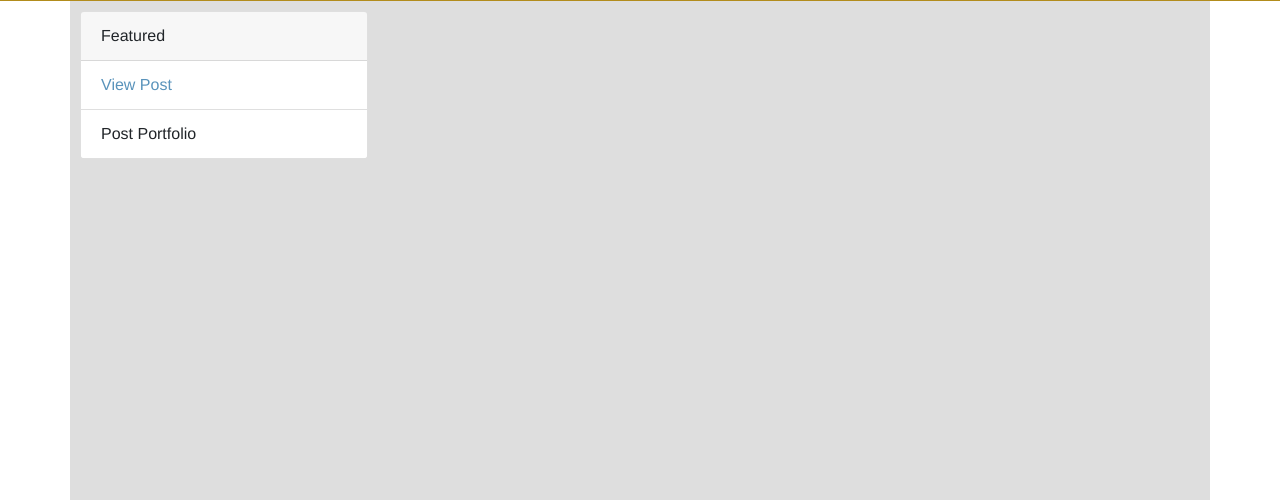
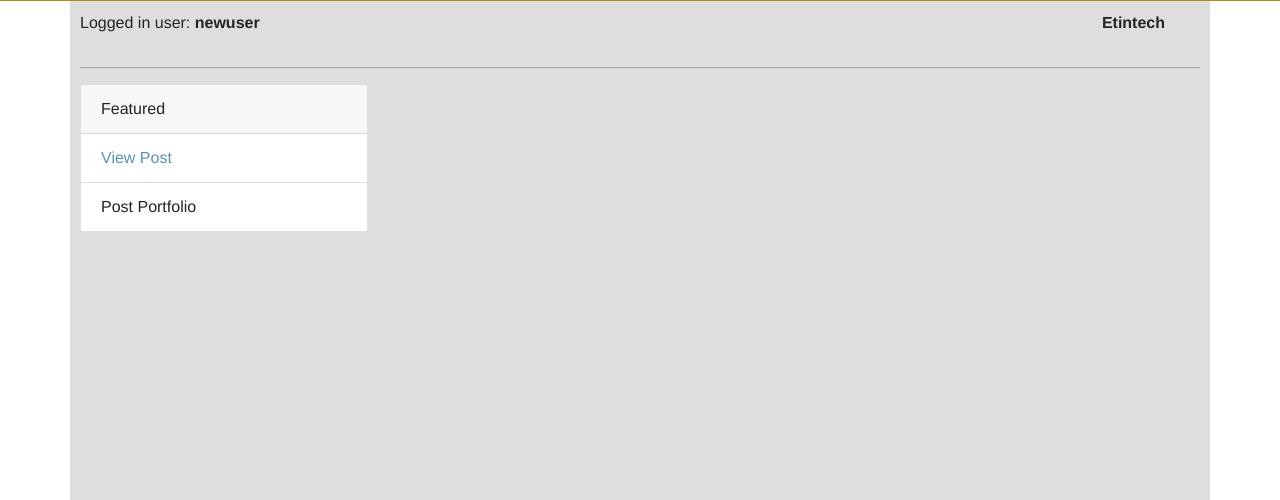
Before and after one commit to mindhealth14/portfolio, a Django app: page /dashboard/dashboard-admin-portfolio/ in a window 1280 px wide. Shown: the part 131-631 px from the top of the page. Run offline with Django 4.2, Linux system fonts and the light colour scheme; the first user in the database is signed in; data comes from the database, SQL or seed files in the repository; some libraries are stand-ins or nearby versions.

Commit message:
inndport

```diff
--- a/dash/templates/dash/port-admin.html
+++ b/dash/templates/dash/port-admin.html
@@ -3,6 +3,20 @@
 
 
 {% block content %}
+{% if request.user.is_authenticated %}
+<div class="row">
+  <div class="col-md-3">
+    <p>Logged in user: <b>{{ request.user }}</b></p>
+  </div>
+
+  <div class="col-md-9">
+    <div class="d-flex flex-row-reverse">
+      <div ><p style="padding-right: 35px;"><b>Etintech</b></p></div>
+    </div>
+  </div>
+</div>
+<hr>
+
 <div class="row">
   <div class="col-md-3">
       <div class="card" style="width: 18rem;">
```
Also changed, not shown: other parts of dash/templates/dash/port-admin.html (+13 -0 lines), dash/templates/dash/index.html (+10 -2 lines). Lines whose indentation alone changed are shown as unchanged.
